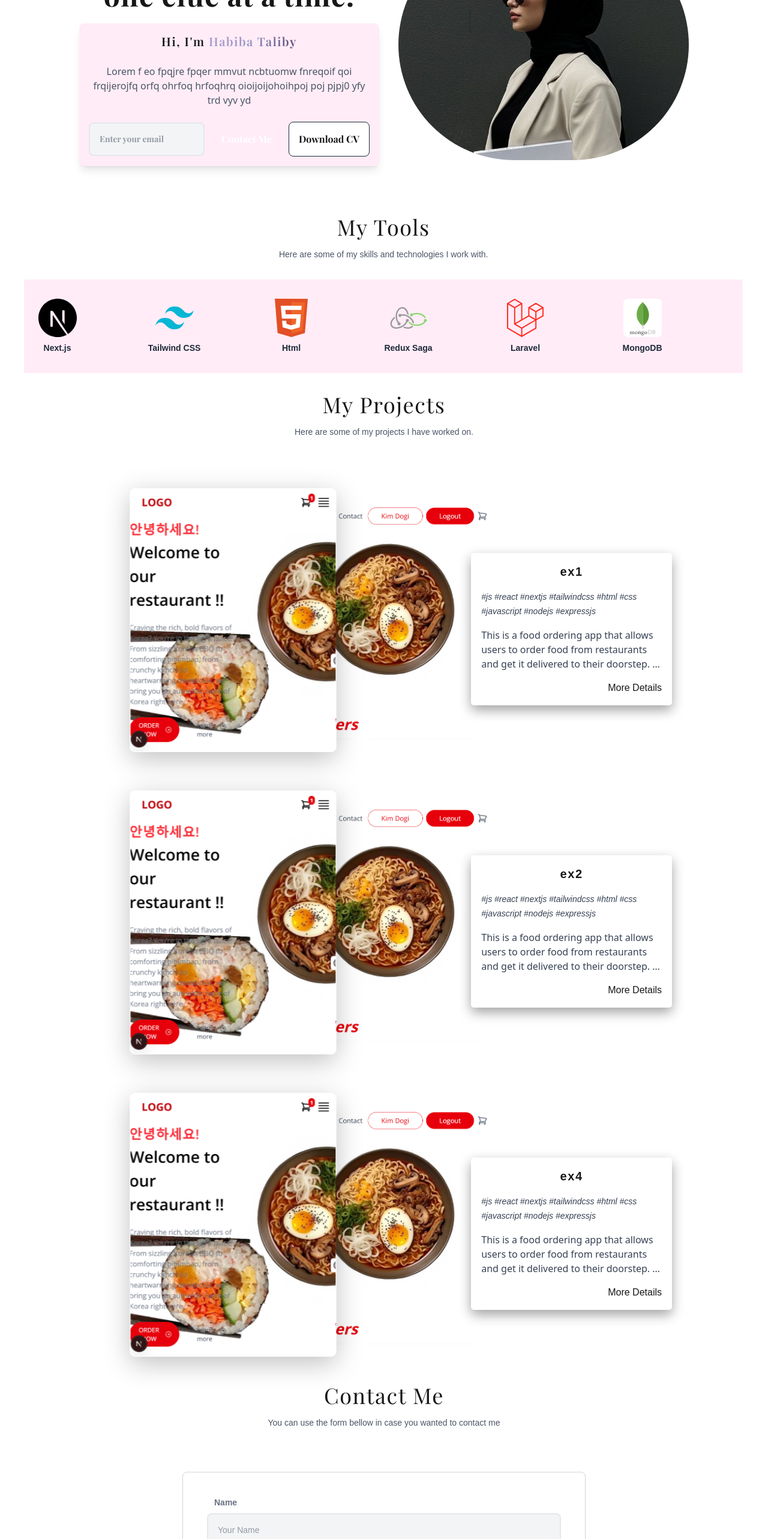
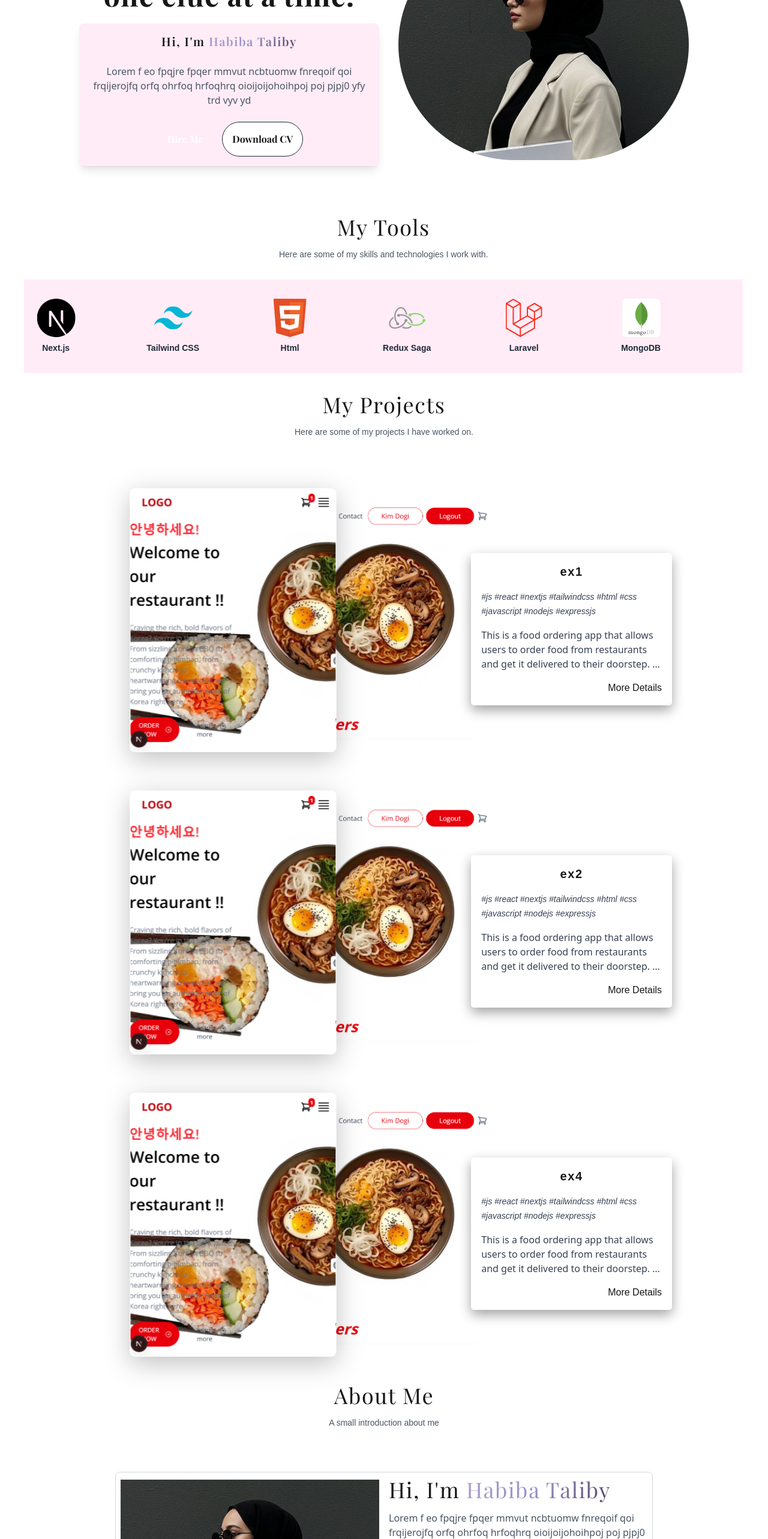
Before and after one commit to Habiba712/my-portfolio, a Next.js app: page / in a window 1280 px wide. Shown: the part 234-2800 px from the top of the page at 60% size. Built offline with nearby package versions, Linux system fonts and the light colour scheme.

Commit message:
added profile links, changed rounded edges for the oinputs

```diff
--- /dev/null
+++ b/src/app/components/Sections/AboutMeSection.js
@@ -0,0 +1,38 @@
+'use client'
+
+import Image from "next/image"
+import SectionHeader from "../layout/SectionHeader"
+import profile_pic from "../../../../public/Minimalist Chic Hijab Style _ Cream Blazer & Black Outfit.jpeg";
+import Link from "next/link";
+export default function AboutMe() {
+    return(
+        <section id="about" className="w-full flex flex-col gap-10 items-center">
+
+<SectionHeader title={"About Me"} description={"A small introduction about me"}/>
+        <div className="w-[80%] p-2 h-full border border-gray-300 rounded-lg bg-white grid grid-cols-2 gap-4 items-center">
+            <div>
+             <Image src={profile_pic} alt="me" width={500} height={300} className="
+                            animate-fadeIn
+
+                            " />
+            </div>
+           <div>
+               <h2 className="text-normal animate-dropTop">Hi, I'm <span className="animated-gradient-text">Habiba Taliby</span></h2>
+               <p className="font-normal font-sans text-gray-600 ">Lorem f eo fpqjre fpqer mmvut ncbtuomw fnreqoif qoi frqijerojfq orfq ohrfoq hrfoqhrq oioijoijohoihpoj poj pjpj0 yfy trd vyv ydorem f eo fpqjre fpqer mmvut ncbtuomw fnreqoif qoi frqijerojfq orfq ohrfoq hrfoqhrq oioijoijohoihpoj poj pjpj0 yfy trd vyv ydorem f eo fpqjre fpqer mmvut ncbtuomw fnreqoif qoi frqijerojfq orfq ohrfoq hrfoqhrq oioijoijohoihpoj poj pjpj0 yfy trd vyv ydorem f eo fpqjre fpqer mmvut ncbtuomw fnreqoif qoi frqijerojfq orfq ohrfoq hrfoqhrq oioijoijohoihpoj poj pjpj0 yfy trd vyv yd </p>
+              <div className="flex justify-end  items-start gap-3 py-3  ">
+        <Link href="/my-portfolio">
+          <img src="/icons/github (1).png" alt="email" width={30} height={30} className="rounded-full" />
+        </Link>
+        <Link href="/my-portfolio">
+          <img src="/icons/email (1).png" alt="email" width={30} height={30} className="rounded-full" />
+        </Link>  <Link href="/my-portfolio">
+          <img src="/icons/linkedin.png" alt="linkedin" width={30} height={30} className="rounded-full" />
+        </Link>
+
+      </div>
+           </div>
+
+        </div>
+</section>
+    )
+}
--- a/src/app/components/Sections/ContactMe.js
+++ b/src/app/components/Sections/ContactMe.js
@@ -33,7 +33,7 @@ export default function ContactMe() {
                 </div>
                  <div className="flex flex-col gap-2">
                      <label>Message</label>
-           <div className="border border-gray-200 border-2 rounded-lg "><input
+           <div className="rounded-lg "><input
             type="textarea"
             placeholder=""
             className="border-gray-400 rounded-lg h-40 w-full text-sm text-gray-700  focus:outline-none focus:ring-2 focus:ring-gray-200 focus:border-transparent"
@@ -41,7 +41,7 @@ export default function ContactMe() {
             </div>
                 </div>
                 <div className="w-full ">
-                    <button className="w-full" type="submit">Send</button>
+                    <button className="w-full animate-shake" type="submit">Send</button>
                 </div>
 
             </form>
--- a/src/app/components/layout/Header.js
+++ b/src/app/components/layout/Header.js
@@ -22,9 +22,9 @@ export default function Header() {
       <div className="text-4xl font-bold  text-start ">
         {/* <Image src={logo_white} alt="logo" width={200} height={200}className="" /> */}
         <h1 className="cursor-pointer"
-        onClick={()=> {
-          redirect('/')
-        }}
+          onClick={() => {
+            redirect('/')
+          }}
         >VexAura</h1>
 
       </div>
@@ -32,11 +32,13 @@ export default function Header() {
         <nav className="font-semibold">
           <ul className="flex gap-4">
             <li>
+              <a href="/#projects">Projects</a>
+            </li>
+
+            <li>
               <a href="/#about">About</a>
             </li>
-            <li>
-              <a href="/#projects">Projects</a>
-            </li>
+
             <li>
               <a href="/#contact">Contact</a>
             </li>
@@ -45,12 +47,18 @@ export default function Header() {
       </div>
 
       <div className="flex gap-3 items-center">
-        <Link href="/my-portfolio">
+        <Link href="https://github.com/Habiba712" target="blank">
           <img src="/icons/github (1).png" alt="email" width={30} height={30} className="rounded-full" />
         </Link>
-          <Link href="/my-portfolio">
+        <a
+        target="blank"
+  href={`mailto:habiba.taliby@gmail.com?subject=${encodeURIComponent('Hello from your site')}&body=${encodeURIComponent('Hi Habiba,\n\nI saw your portfolio and...')}`}
+  className="text-blue-600 hover:underline"
+>
           <img src="/icons/email (1).png" alt="email" width={30} height={30} className="rounded-full" />
-        </Link>  <Link href="/my-portfolio">
+          </a>
+
+        <Link  target="blank" href="https://www.linkedin.com/in/habiba-taliby/">
           <img src="/icons/linkedin.png" alt="linkedin" width={30} height={30} className="rounded-full" />
         </Link>
 
--- a/src/app/components/layout/Hero.js
+++ b/src/app/components/layout/Hero.js
@@ -27,11 +27,11 @@ export default function Hero() {
                     <p className="font-normal font-sans text-gray-600 ">Lorem f eo fpqjre fpqer mmvut ncbtuomw fnreqoif qoi frqijerojfq orfq ohrfoq hrfoqhrq oioijoijohoihpoj poj pjpj0 yfy trd vyv yd </p>
                     <div>
                         <form className="flex flex-row justify-center items-center gap-3 mt-4">
-                            <input type="email" placeholder="Enter your email" />
+
                             <div className="flex gap-3">
                                   <button type="submit"
                             className="whitespace-nowrap"
-                            >Contact Me</button>
+                            >Hire Me</button>
                             <button type="button" className="button  whitespace-nowrap">
                                 Download CV
                             </button>
--- a/src/app/globals.css
+++ b/src/app/globals.css
@@ -198,18 +198,18 @@ div .main-text-color{
 
 button[type="submit"]{
   background-color: var(--button-bg);
-    @apply  text-center text-white px-4 py-4 rounded-lg;
+    @apply  text-center text-white px-5 py-3 rounded-full;
 }
 
 button[type="button"]{
 
-    @apply bg-white border border-gray-800 text-center  px-4 py-4 rounded-lg;
+    @apply bg-white border border-gray-800 text-center  px-4 py-4 rounded-full;
 }
 input[type="textarea"]{
-  @apply border-gray-400 bg-gray-100 rounded-lg h-40 w-full text-sm text-gray-700 focus:outline-none focus:ring-2 focus:ring-gray-200 focus:border-transparent;
+  @apply bg-gray-100 rounded-lg h-40 w-full text-sm text-gray-700 focus:outline-none focus:ring-2 focus:ring-gray-200 focus:border-transparent;
 }
 input[type="email"],[type="text"]{
-  @apply bg-gray-100 rounded-lg text-sm text-gray-700 focus:outline-none focus:ring-1 focus:ring-gray-200 focus:border-transparent ;
+  @apply bg-gray-100 rounded-full text-sm text-gray-700 focus:outline-none focus:ring-1 focus:ring-gray-200 focus:border-transparent ;
     @apply w-full py-4 px-4 border-2 border-gray-200 ;
 }
 button{
--- a/src/app/page.js
+++ b/src/app/page.js
@@ -1,5 +1,6 @@
 
 import Hero from "./components/layout/Hero";
+import AboutMe from "./components/Sections/AboutMeSection";
 import ContactMe from "./components/Sections/ContactMe";
 import ProjectsSections from "./components/Sections/ProjectsSections";
 import SkillsSections from "./components/Sections/SkillsSections";
@@ -12,7 +13,9 @@ export default function Home() {
     <Hero/>
         <SkillsSections/>
         <ProjectsSections/>
+<AboutMe/>
         <ContactMe/>
+
     </>
 
       // </section>
```
